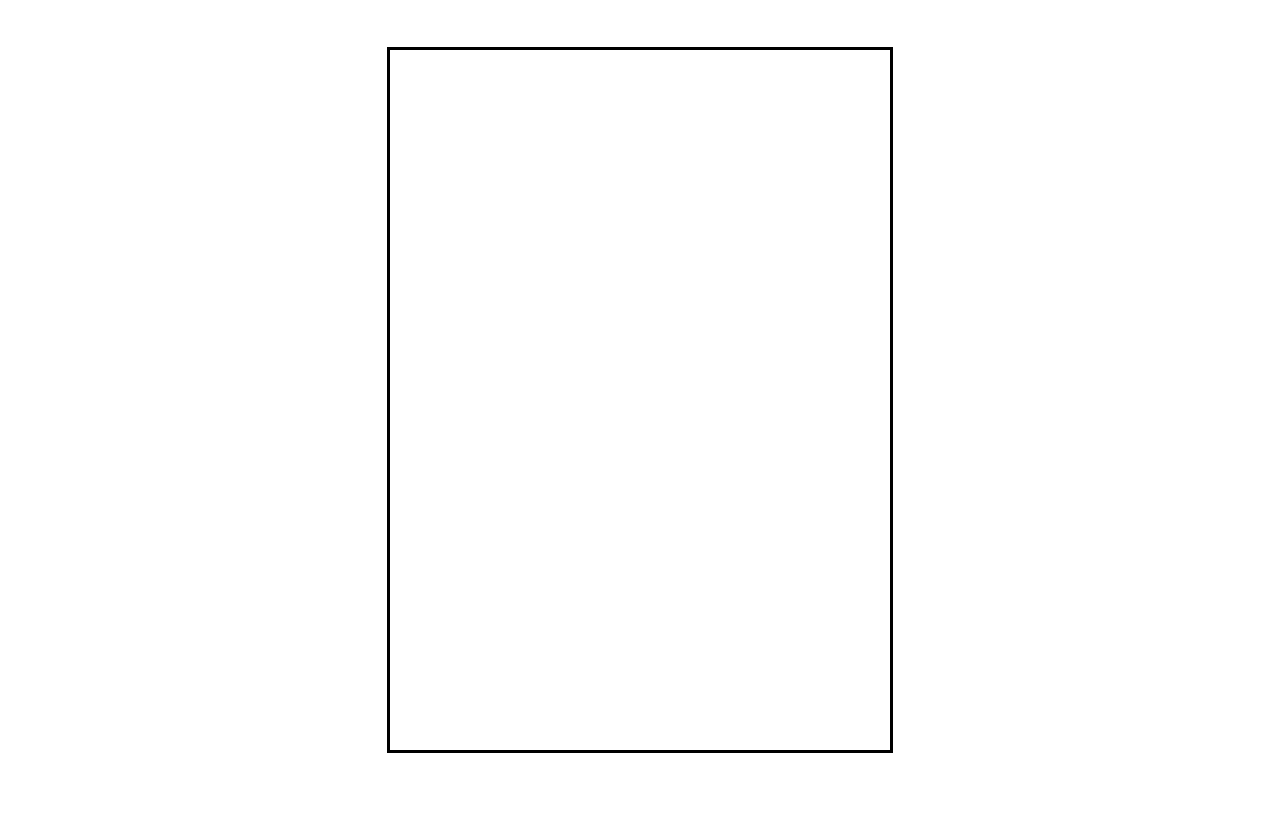
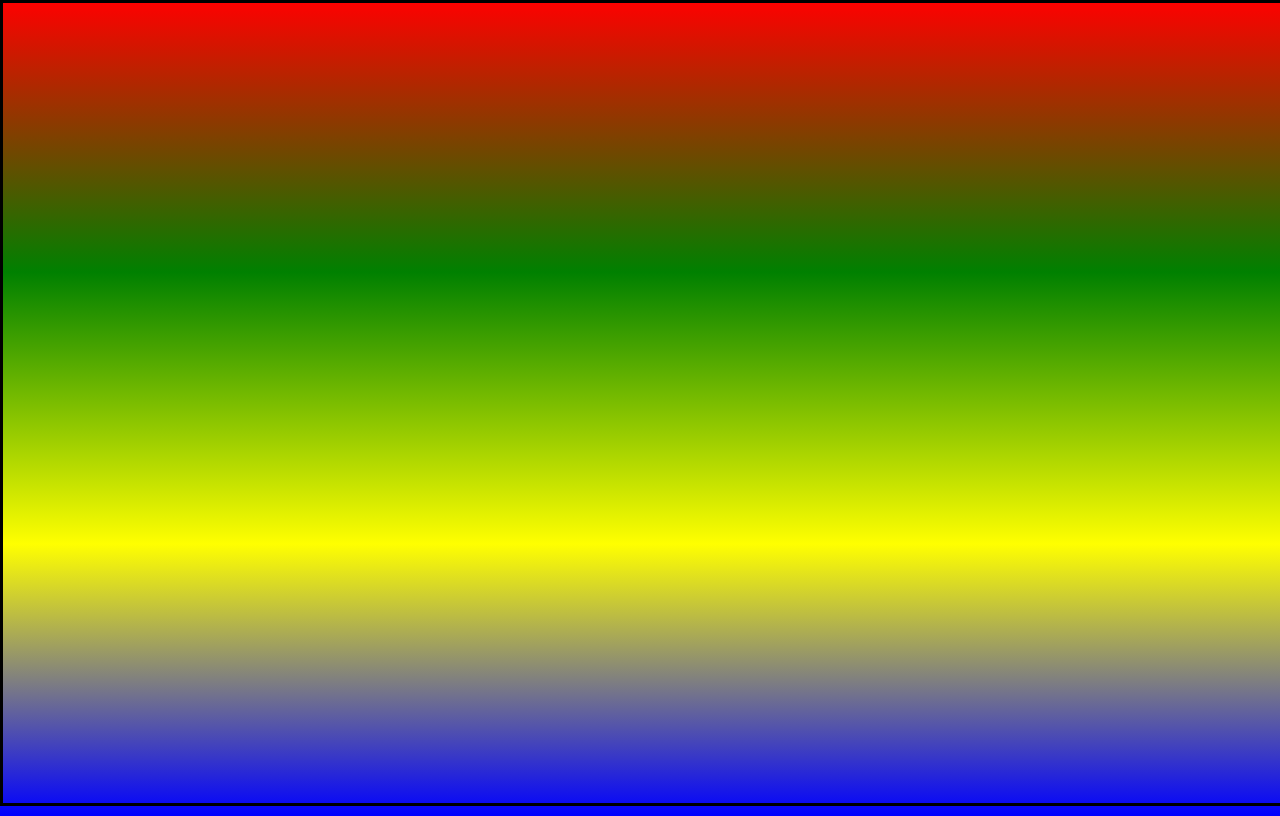
Before and after one commit to OndrejCepl/webGame_5, a plain HTML site: page index.html in a window 1280 px wide. Drawn offline with Linux system fonts and the light colour scheme.

Commit message:
Created raven class with basic rectangular one direction once go through and timestamp

```diff
--- a/script.js
+++ b/script.js
@@ -0,0 +1,42 @@
+const canvas = document.getElementById('canvas1');
+const ctx = canvas.getContext('2d');
+canvas.width = window.innerWidth;
+canvas.height = window.innerHeight;
+
+let timeToNextRaven = 0;
+let ravenInterval = 500;
+let lastTime = 0;
+
+let ravens = [];
+class Raven {
+    constructor() {
+        this.width = 100;
+        this.height = 50;
+        this.x = canvas.width;
+        this.y = Math.random() * (canvas.height - this.height);
+        this.directionX = Math.random() * 5 + 3;
+        this.directionY = Math.random() * 5 + - 2.5;
+    }
+
+    update() {
+        this.x -= this.directionX;
+    }
+
+    draw() {
+        ctx.fillRect(this.x, this.y, this.width, this.height);
+    }
+}
+
+const raven = new Raven();
+// console.log(raven);
+
+function animate(timestamp) {
+    ctx.clearRect(0, 0, canvas.width, canvas.height);
+    let deltaTime = timestamp - lastTime;
+    lastTime = timestamp;
+
+    console.log(timestamp)
+    requestAnimationFrame(animate);
+}
+
+animate();
--- a/styles.css
+++ b/styles.css
@@ -1,10 +1,16 @@
-#canvas1 {
+body {
+    background: linear-gradient(to bottom, red, green, yellow, blue);
+    height: 100vh;
+    width: 100vh;
+    overflow: hidden;
+}
+
+canvas {
     border: 3px solid black;
     position: absolute;
-    height: 700px;
-    width: 500px;
-    background: white;
-    top:50%;
-    left: 50%;
-    transform: translate(-50%, -50%);
+    height: 100%;
+    width: 100%;
+    /* background: blue; */
+    top:0;
+    left: 0;
 }
```
